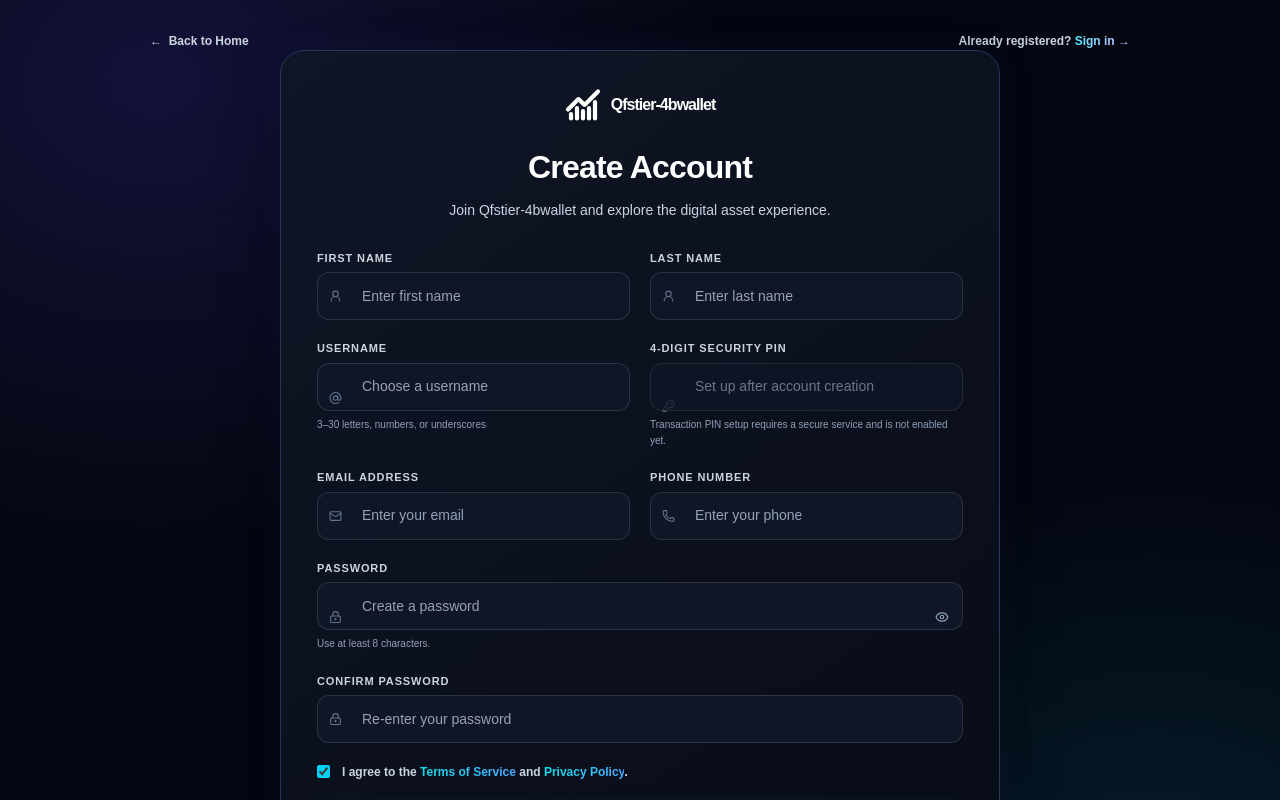
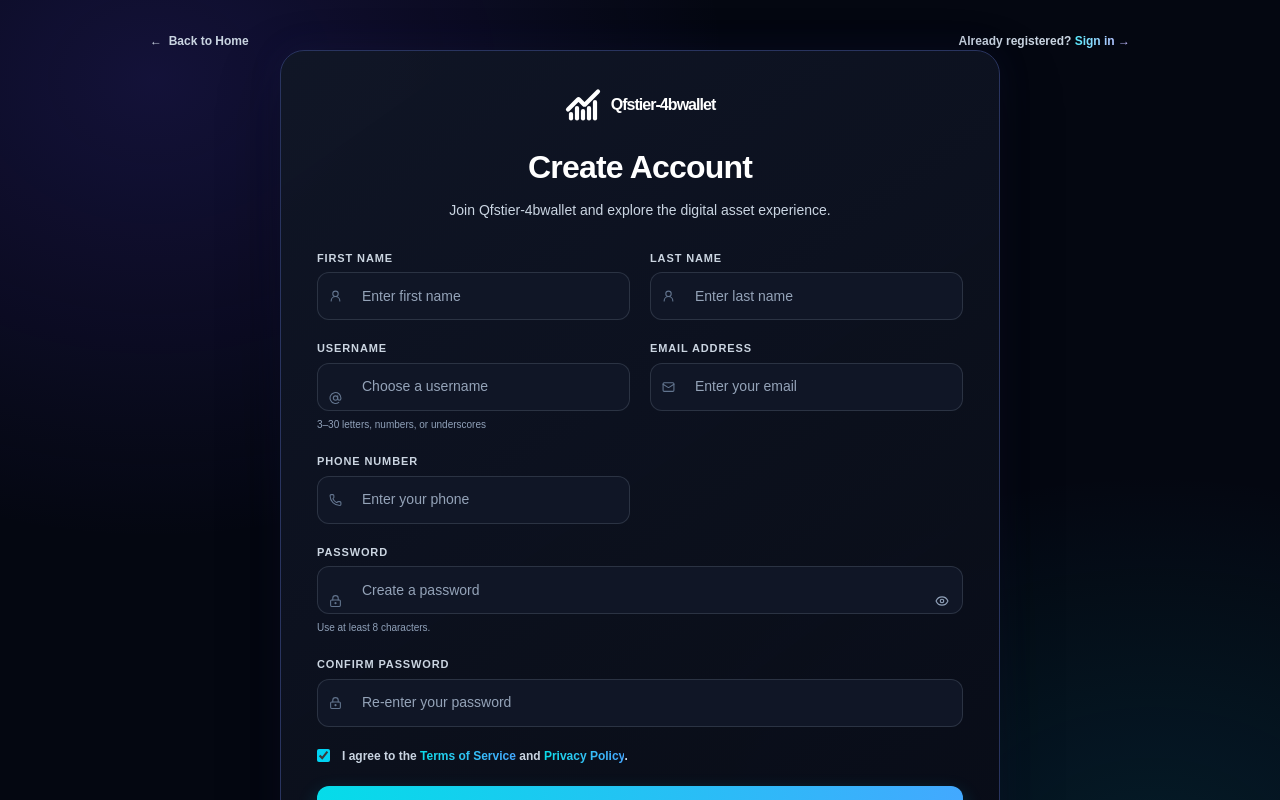
Before and after one commit to Passer-Tech-password/qfs, a Next.js app: page /register in a window 1280 px wide. Shown: the top 800 px of the page. Built offline with nearby package versions, Linux system fonts and the light colour scheme; no server answers.

Commit message:
refactor(auth-form): remove unused security pin field and key icon

```diff
--- a/components/auth-form.tsx
+++ b/components/auth-form.tsx
@@ -7,7 +7,6 @@ import {
   AtSign,
   Eye,
   EyeOff,
-  KeyRound,
   LoaderCircle,
   LockKeyhole,
   Mail,
@@ -222,12 +221,6 @@ export function AuthForm({ mode }: { mode: AuthMode }) {
             <input autoComplete="username" className={inputClass} id="username" maxLength={30} minLength={3} name="username" pattern="[A-Za-z0-9_]{3,30}" placeholder="Choose a username" required />
             <span className="mt-1.5 block text-[10px] font-medium leading-relaxed text-slate-400">3–30 letters, numbers, or underscores</span>
           </Field>
-          <Field id="securityPin" label="4-DIGIT SECURITY PIN" icon={<KeyRound size={13} />}>
-            <input aria-describedby="pin-help" className={`${inputClass} cursor-not-allowed opacity-70`} disabled id="securityPin" inputMode="numeric" placeholder="Set up after account creation" />
-            <span className="mt-1.5 block text-[10px] font-medium leading-relaxed text-slate-400" id="pin-help">
-              Transaction PIN setup requires a secure service and is not enabled yet.
-            </span>
-          </Field>
           <Field id="registerEmail" label="EMAIL ADDRESS" icon={<Mail size={13} />}>
             <input autoComplete="email" className={inputClass} id="registerEmail" name="email" placeholder="Enter your email" required type="email" />
           </Field>
```
Also changed, not shown: 1 other file (tests, documents, lock files or other folders).
